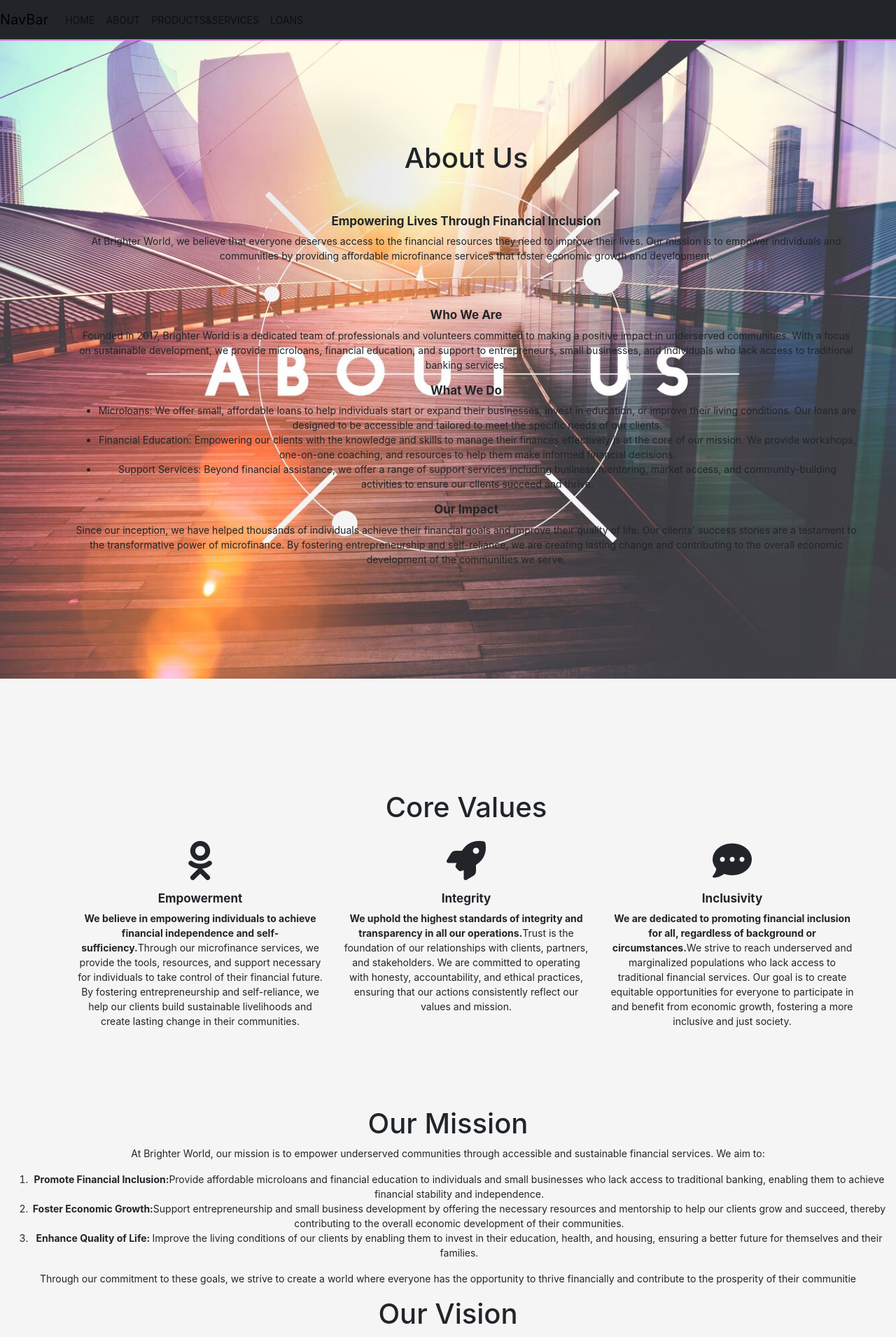
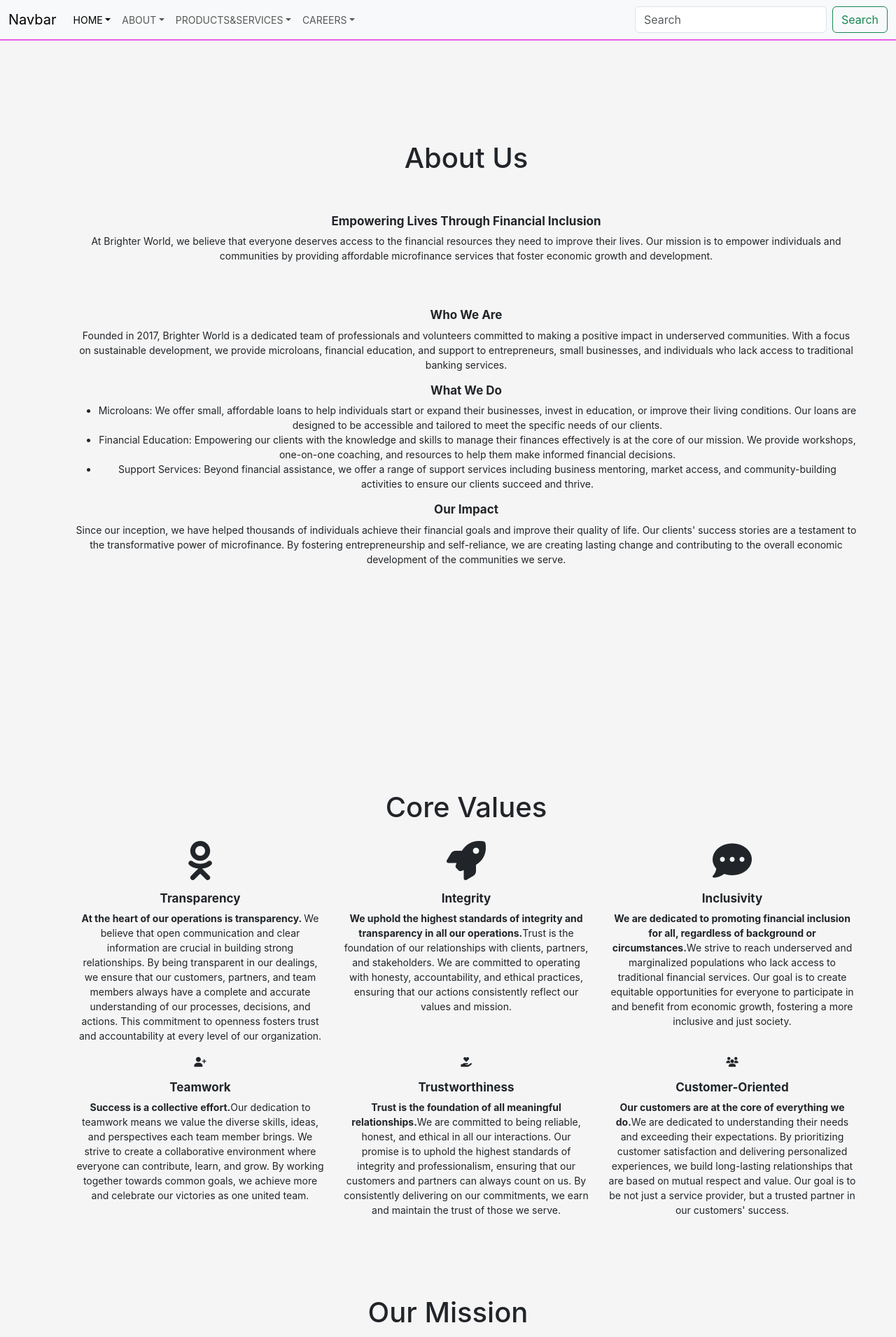
Before and after one commit to Giddy14hs/FIFA, a React (Create React App) app in the folder client/: page /about in a window 1280 px wide. Shown: the top 1911 px of the page at 70% size. Built offline with nearby package versions, Linux system fonts and the light colour scheme.

Commit message:
changes 3

```diff
--- a/client/src/components/navbar/Navbar.jsx
+++ b/client/src/components/navbar/Navbar.jsx
@@ -3,26 +3,55 @@
 const Navbar = () => {
   return (
     <div>
-      <nav class="navbar navbar-expand-lg navbar-light bg-dark">
-            <a class="navbar-brand" >NavBar</a>
-            <button class="navbar-toggler" type="button" data-toggle="collapse" data-target="#navbarSupportedContent" aria-controls="navbarSupportedContent">
+      <nav class="navbar navbar-expand-lg bg-body-tertiary">
+  <div class="container-fluid">
+    <a class="navbar-brand" href="#">Navbar</a>
+    <button class="navbar-toggler" type="button" data-bs-toggle="collapse" data-bs-target="#navbarSupportedContent" aria-controls="#navbarSupportedContent" aria-expanded="false" aria-label="Toggle navigation">
       <span class="navbar-toggler-icon"></span>
     </button>
     <div class="collapse navbar-collapse" id="navbarSupportedContent">
-              <ul class="navbar-nav ml-auto">
-                <li class="nav-item">
-                <a class="nav-link" href="#header">Home</a>
+      <ul class="navbar-nav me-auto mb-2 mb-lg-0">
+        <li class="nav-item dropdown">
+          <a class="nav-link dropdown-toggle active" aria-current="page" href="/">Home</a>
+          <ul class="dropdown-menu">
+            <li><a class="dropdown-item" href="#">Action</a></li>
+            <li><a class="dropdown-item" href="#">Another action</a></li>
+          </ul>
         </li>
-                <li class="nav-item">
-                <a class="nav-link" href="#gallery">About</a>
+
+        <li class="nav-item dropdown">
+          <a class="nav-link dropdown-toggle" role="button" data-bs-toggle="dropdown" aria-expanded="false" href="/about">About</a>
+          <ul class="dropdown-menu">
+            <li><a class="dropdown-item" href="#">Mission</a></li>
+            <li><a class="dropdown-item" href="#">Vision</a></li>
+          </ul>
         </li>
-                <li class="nav-item">
-                <a class="nav-link" href="#carouselExampleControls">Products&Services</a>
+
+        <li class="nav-item dropdown">
+          <a class="nav-link dropdown-toggle" href="/products" role="button" data-bs-toggle="dropdown" aria-expanded="false">
+            Products&Services
+          </a>
+          <ul class="dropdown-menu">
+            <li><a class="dropdown-item" href="#mission">Missions</a></li>
+            <li><a class="visions dropdown-item" href="#">Visions</a></li>
+          </ul>
         </li>
-                <li class="nav-item">
-                <a class="nav-link" href="#footer">Loans</a>
+
+        <li class="nav-item dropdown">
+          <a class="nav-link dropdown-toggle" href="/careers" role="button" data-bs-toggle="dropdown" aria-expanded="false">
+            Careers
+          </a>
+          <ul class="dropdown-menu">
+            <li><a class="dropdown-item" href="#">Action</a></li>
+            <li><a class="dropdown-item" href="#">Another action</a></li>
+          </ul>
         </li>
       </ul>
+      <form class="d-flex" role="search">
+        <input class="form-control me-2" type="search" placeholder="Search" aria-label="Search"/>
+        <button class="btn btn-outline-success" type="submit">Search</button>
+      </form>
+    </div>
   </div>
 </nav>
     </div>
--- a/client/src/pages/about/About.css
+++ b/client/src/pages/about/About.css
@@ -1,7 +1,7 @@
-#about{
+/*#about{
   background: url(../../images/image6.jpg);
   background-repeat: no-repeat;
   background-position: center;
   background-attachment: fixed;
   background-size: cover;
-}
+}*/
--- a/client/src/pages/about/about.jsx
+++ b/client/src/pages/about/about.jsx
@@ -38,11 +38,11 @@ const About = () => {
           <section>
           <div class="container">
             <div class="row mt-5">
-              <h1 class="text-center py-3">Core Values</h1>
+              <h1 class="core text-center py-3">Core Values</h1>
               <div class="col-md-4 text-center">
                 <i class="fa-brands fa-odnoklassniki fa-4x"></i>
-                <h3 class="mt-3">Empowerment</h3>
-                <p><b>We believe in empowering individuals to achieve financial independence and self-sufficiency.</b>Through our microfinance services, we provide the tools, resources, and support necessary for individuals to take control of their financial future. By fostering entrepreneurship and self-reliance, we help our clients build sustainable livelihoods and create lasting change in their communities.</p>
+                <h3 class="mt-3">Transparency</h3>
+                <p><b>At the heart of our operations is transparency. </b>We believe that open communication and clear information are crucial in building strong relationships. By being transparent in our dealings, we ensure that our customers, partners, and team members always have a complete and accurate understanding of our processes, decisions, and actions. This commitment to openness fosters trust and accountability at every level of our organization.</p>
               </div>
               <div class="col-md-4 text-center">
                 <i class="fa-solid fa-rocket fa-4x"></i>
@@ -54,34 +54,37 @@ const About = () => {
                 <h3 class="mt-3">Inclusivity</h3>
                 <p><b>We are dedicated to promoting financial inclusion for all, regardless of background or circumstances.</b>We strive to reach underserved and marginalized populations who lack access to traditional financial services. Our goal is to create equitable opportunities for everyone to participate in and benefit from economic growth, fostering a more inclusive and just society.</p>
               </div>
+              <div class="col-md-4 text-center">
+              <i class="fa-solid fa-user-plus"></i>
+                <h3 class="mt-3">Teamwork</h3>
+                <p><b>Success is a collective effort.</b>Our dedication to teamwork means we value the diverse skills, ideas, and perspectives each team member brings. We strive to create a collaborative environment where everyone can contribute, learn, and grow. By working together towards common goals, we achieve more and celebrate our victories as one united team.</p>
+              </div>
+              <div class="col-md-4 text-center">
+              <i class="fa-solid fa-hand-holding-heart"></i>
+                <h3 class="mt-3">Trustworthiness</h3>
+                <p><b>Trust is the foundation of all meaningful relationships.</b>We are committed to being reliable, honest, and ethical in all our interactions. Our promise is to uphold the highest standards of integrity and professionalism, ensuring that our customers and partners can always count on us. By consistently delivering on our commitments, we earn and maintain the trust of those we serve.</p>
+              </div>
+              <div class="col-md-4 text-center">
+              <i class="fa-solid fa-users"></i>
+                <h3 class="mt-3">Customer-Oriented</h3>
+                <p><b>Our customers are at the core of everything we do.</b>We are dedicated to understanding their needs and exceeding their expectations. By prioritizing customer satisfaction and delivering personalized experiences, we build long-lasting relationships that are based on mutual respect and value. Our goal is to be not just a service provider, but a trusted partner in our customers' success.</p>
+              </div>
             </div>
           </div>
           </section>
           <section>
             <div class="container-fluid mx-auto">
-                <div class=" text-center">
+                <div class="mission text-center">
                   <h1>Our Mission</h1>
-                  <p>At Brighter World, our mission is to empower underserved communities through accessible and sustainable financial services. We aim to:</p>
-                  <ol class="text-center">
-                    <li><b>Promote Financial Inclusion:</b>Provide affordable microloans and financial education to individuals and small businesses who lack access to traditional banking, enabling them to achieve financial stability and independence.</li>
-                    <li><b>Foster Economic Growth:</b>Support entrepreneurship and small business development by offering the necessary resources and mentorship to help our clients grow and succeed, thereby contributing to the overall economic development of their communities.</li>
-                    <li><b>Enhance Quality of Life: </b>Improve the living conditions of our clients by enabling them to invest in their education, health, and housing, ensuring a better future for themselves and their families.</li>
-                  </ol>
-                  <p>Through our commitment to these goals, we strive to create a world where everyone has the opportunity to thrive financially and contribute to the prosperity of their communitie</p>
+                  <p>To   provide micro, small and medium entrepreneurs with the wherewithal to manage their financial resources efficiently through economic empowerment, capacity building and business Advisory services so as to improve the quality of their lives.</p>
                 </div>
             </div>
           </section>
 
           <section>
             <div class="container-fluid text-center">
-              <h1 class="text-center">Our Vision</h1>
-              <p>At Brighter World, we envision a future where technology is leveraged to create positive change and empower individuals and businesses worldwide. Our vision is shaped by three core principles:</p>
-              <ol>
-                <li><b>Innovation:</b> We strive to be at the forefront of technological innovation, constantly pushing boundaries and exploring new possibilities. By embracing emerging technologies and creative thinking, we aim to develop cutting-edge solutions that address the evolving needs of our clients and society as a whole.</li>
-                <li><b>Empowerment:</b>We believe in the transformative power of technology to empower individuals and businesses to reach their full potential. Whether it's through streamlined processes, enhanced productivity, or expanded opportunities, we seek to empower our clients to achieve their goals and unlock new opportunities for growth and success.</li>
-                <li><b>Impact: </b> Ultimately, our vision is driven by a desire to make a meaningful impact on the world around us. We measure our success not just by the projects we deliver, but by the positive outcomes we enable for our clients and communities. Whether it's driving social change, advancing environmental sustainability, or fostering economic development, we are committed to using technology as a force for good.</li>
-              </ol>
-              <p>By staying true to these principles, we are working towards a future where technology is not just a tool, but a catalyst for positive change and human progress. Join us on this journey as we strive to create a better, brighter future for all.</p>
+              <h1 class="vision text-center">Our Vision</h1>
+              <p>To empower the entrepreneurs to take greater control of their business by increasing opportunities for making productive and informed economic investments.</p>
             </div>
           </section>
 
@@ -89,10 +92,10 @@ const About = () => {
             <div class="container">
               <div class="row">
                 <div class="col-md-6 text-center">
-                <img class="w-50 h-50 rounded-circle" src={image7}  alt="image7" />
-                <p>Esther Lemeta</p>
-                <b>CEO BRIGHTER WORLD</b>
-                <p>As the CEO of Brighter World, it is my honor to introduce you to our mission and the work we are passionate about. Our organization is dedicated to transforming lives and communities through innovative and accessible microfinance solutions.</p>
+                  <img class="w-50 h-50 rounded-circle" src={image7}  alt="image7" />
+                  <p>Esther Lemeta</p>
+                  <b>CEO BRIGHTER WORLD</b>
+                  <p>As the CEO of Brighter World, it is my honor to introduce you to our mission and the work we are passionate about. Our organization is dedicated to transforming lives and communities through innovative and accessible microfinance solutions.</p>
                 </div>
                 <div class="col-md-6 text-center">
                   <img class="w-50 h-50 rounded-circle" src={image8} alt="" />
--- /dev/null
+++ b/client/src/pages/careers/Careers.js
@@ -0,0 +1,21 @@
+import React from 'react'
+import "./Careers.css"
+import{Layout}from "antd"
+
+const Careers = () => {
+  return (
+    <div>
+      <Layout>
+        <section>
+          <div clas="container">
+            <div class="col-md-12">
+              <h4>Brighter world is a company registered under companies Act in May 2016 as limited by guarantee. </h4>
+            </div>
+          </div>
+        </section>
+      </Layout>
+    </div>
+  )
+}
+
+export default Careers;
--- a/client/src/pages/home/Home.css
+++ b/client/src/pages/home/Home.css
@@ -1,8 +1,8 @@
-#header{
+/*#header{
   background: url('../../images/image3.jpg') no-repeat;
   background-size: cover;
   height: 100vh;
-}
+}*/
 h3{
   font-size: 17px;
   font-weight: bold;
--- a/client/src/router/AppRouter.jsx
+++ b/client/src/router/AppRouter.jsx
@@ -5,6 +5,8 @@ import Navbar from '../components/navbar/Navbar'
 import About from '../pages/about/about'
 import Login from '../pages/login/AuthForm'
 import PrivateRouter from './PrivateRouter'
+import Products from "../pages/Products&Services/Products"
+import Careers from "../pages/careers/Careers"
 import {Layout} from "antd"
 
 const AppRouter = () => {
@@ -14,11 +16,13 @@ const AppRouter = () => {
       <Layout>
         <Navbar />
         <Routes>
-        <Route path='/' element={<Home />}/>
-        <Route path='login' element={<Login />}/>
-        <Route path='about' element={<PrivateRouter/>}>
-        <Route path='' element={<About />}/>
+          <Route path='/' element={<Home />} />
+          <Route path='login' element={<Login />} />
+          <Route path='about' element={<PrivateRouter />}>
+            <Route path='' element={<About />} />
           </Route>
+          <Route path='products' element={<Products />} />
+          <Route path='careers' element={<Careers />} />
         </Routes>
       </Layout>
     </BrowserRouter>
--- a/client/src/router/PrivateRouter.jsx
+++ b/client/src/router/PrivateRouter.jsx
@@ -5,7 +5,7 @@ const PrivateRouter = () => {
   const user = true;
   return (
     <div>
-      {user ? <Outlet/> : <Navigate to="/login"/>}
+      {user ? <Outlet/> : <Navigate to="login"/>}
     </div>
   )
 }
```
Also changed, not shown: client/src/pages/Products&Services/Products.js (+9 -0 lines), client/src/pages/home/Home.jsx (+11 -5 lines), client/src/pages/careers/Careers.css (added), client/src/pages/loans/Loans.js (deleted), 1 other file (tests, documents, lock files or other folders). Lines whose indentation alone changed are shown as unchanged.
